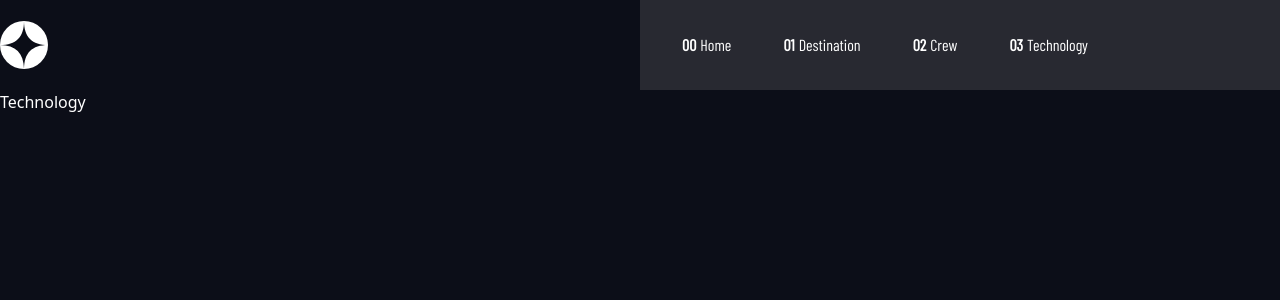
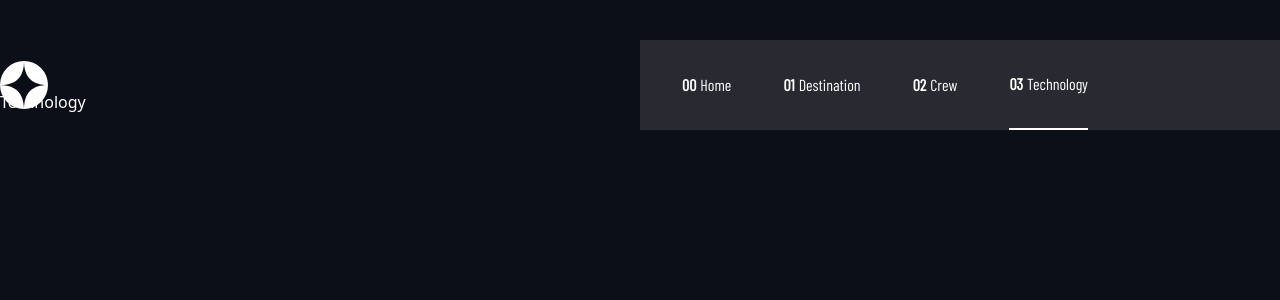
Before and after one commit to ravinduf/space-tourism, a Vue app: page /#/technology in a window 1280 px wide. Shown: the top 300 px of the page. Built offline with nearby package versions, Linux system fonts and the light colour scheme; a web font is replaced by a local one.

Commit message:
basic nav done

```diff
--- a/src/components/NavBar.vue
+++ b/src/components/NavBar.vue
@@ -1,45 +1,70 @@
+<script setup>
+import { ref, onMounted, onUpdated } from 'vue';
+import { useRouter } from 'vue-router';
+
+const router = useRouter();
+const path = ref("/");
+const pathMap = {
+  home: '/',
+  destination: '/destination',
+  crew: '/crew',
+  technology: '/technology'
+}
+
+router.beforeEach((to, from, next) => {
+  console.log("to",to, "from",from, "next", next)
+  path.value = to.path
+  next()
+})
+// const path = ref(paths.home)
+// onUpdated(() => {
+// })
+</script>
 <template>
-  <nav class="flex flex-row items-center justify-between h-[90px]">
-    <img class="h-[48px] w-[48px]" src="../assets/shared/logo.svg"/>
+  <section class="relative top-10">
+    <nav class="flex flex-row items-center justify-between h-[90px] ">
+      <img class="h-[48px] w-[48px]" src="../assets/shared/logo.svg" />
 
       <div class="flex flex-row justify-around w-[50vw] h-[90px] px-4 bg-[#979797]/20">
-      <routerLink to="/" class="link link--active">
+        <routerLink to="/" class="link" :class="{'link--active': pathMap.home === path}">
           <span class="link__row">
             <span class="link--bold">00</span> Home
           </span>
         </routerLink>
-      <routerLink to="/destination" class="link link--active">
+        <routerLink to="/destination" class="link" :class="{'link--active': pathMap.destination === path}">
           <span class="link__row">
             <span class="link--bold">01</span> Destination
           </span>
         </routerLink>
-      <routerLink to="/crew" class="link link--active">
+        <routerLink to="/crew" class="link" :class="{'link--active': pathMap.crew === path}">
           <span class="link__row">
             <span class="link--bold">02</span> Crew
           </span>
         </routerLink>
-      <routerLink to="/technology" class="link lg:mr-[150px] md:mr-[30px] link--active">
+        <routerLink to="/technology" class="link lg:mr-[150px] md:mr-[30px]" :class="{'link--active': pathMap.technology === path}">
           <span class="link__row">
             <span class="link--bold">03</span> Technology
           </span>
         </routerLink>
       </div>
     </nav>
+  </section>
 </template>
 
 <style scoped>
 .link {
-  @apply text-white text-base font-barlow h-full flex flex-col justify-center
+  @apply text-white text-base font-barlow h-full flex flex-col justify-center hover:border-b-2 hover:border-b-white
 }
 
 .link--active {
-  @apply hover:border-b-2 hover:border-b-white active:border-b-2 active:border-b-white
+  @apply border-b-2 border-b-white
 }
+
 .link__row {
   @apply flex flex-row justify-between;
 }
+
 .link--bold {
   @apply font-bold mr-1
 }
-
 </style>
```
Lines whose indentation alone changed are shown as unchanged.
